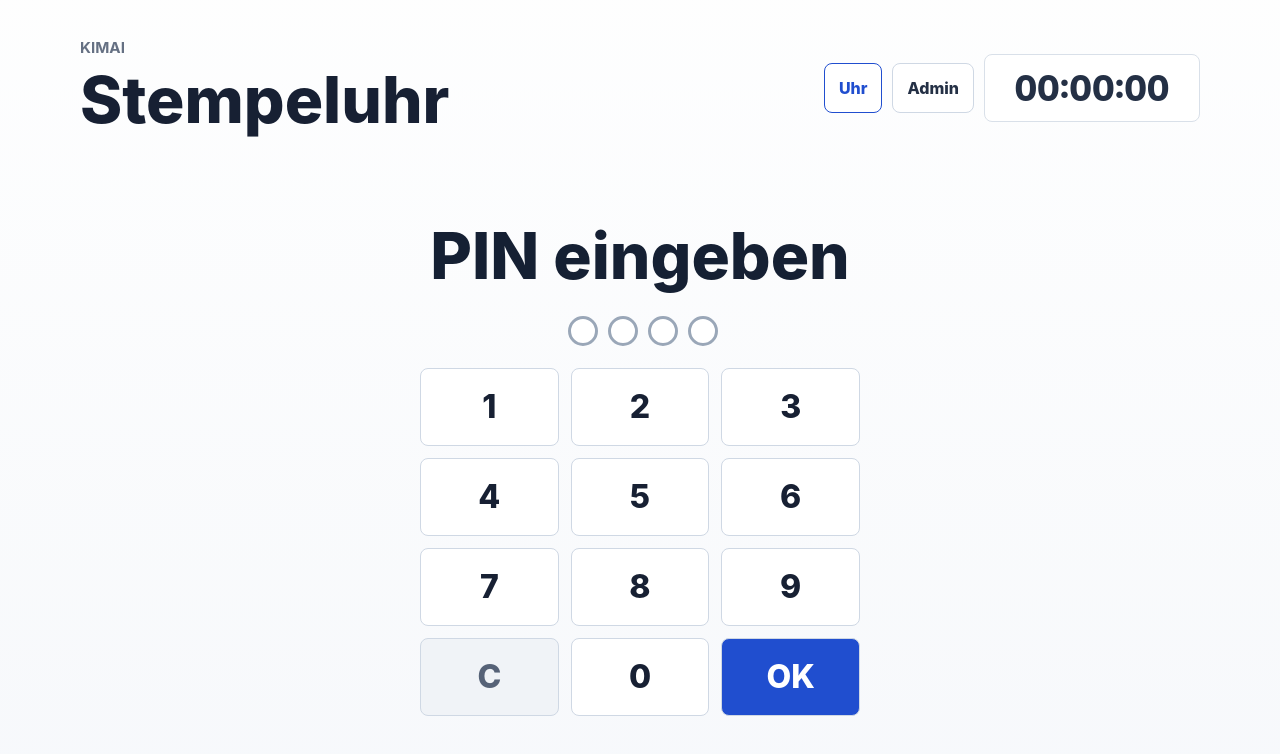
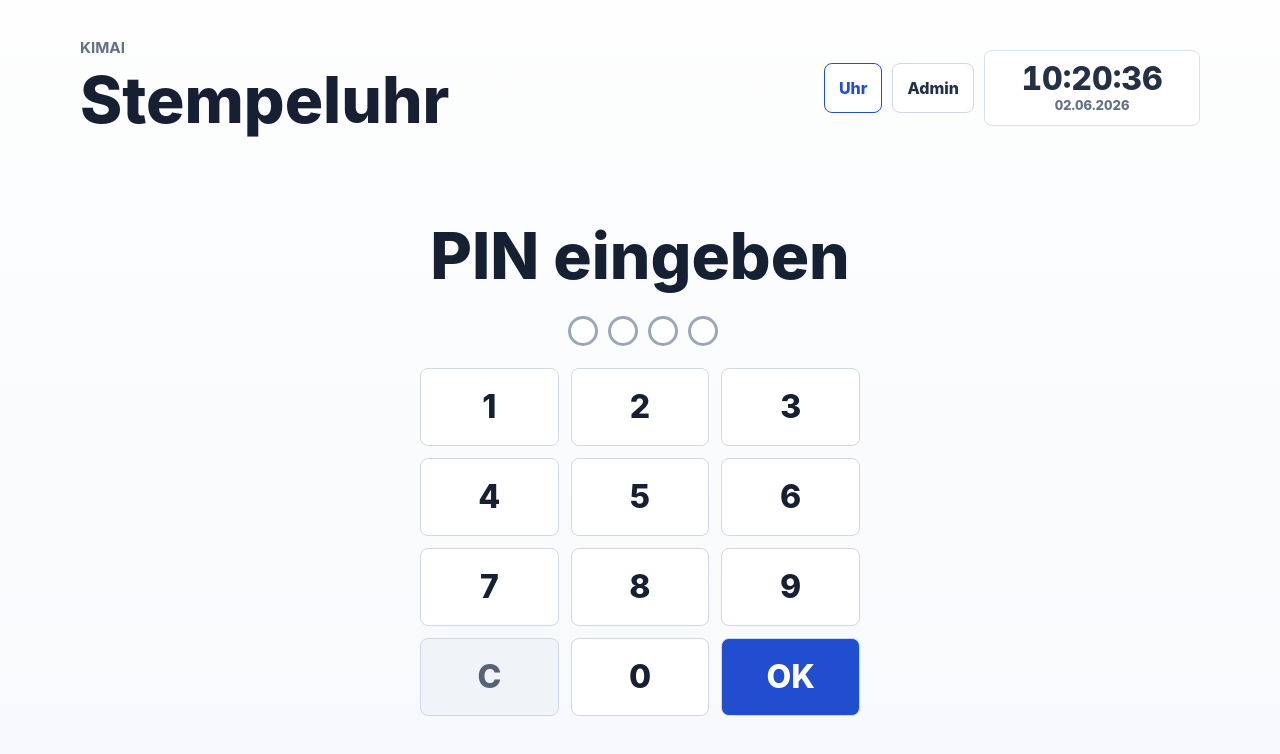
Before and after one commit to TomaT3/Stempeluhr, an Angular app in the folder stempeluhr-client/: page /clock in a window 1280 px wide. Shown: the top 754 px of the page. Built offline with nearby package versions, Linux system fonts and the light colour scheme.

Commit message:
feat: enhance clock display and add elapsed time calculation with tests

```diff
--- a/stempeluhr-client/src/app/app.html
+++ b/stempeluhr-client/src/app/app.html
@@ -7,7 +7,10 @@
     <nav class="top-actions" aria-label="Hauptnavigation">
       <a class="mode-button" routerLink="/clock" routerLinkActive="active">Uhr</a>
       <a class="mode-button" routerLink="/admin" routerLinkActive="active">Admin</a>
-      <div class="clock">{{ clockState.elapsed() | duration }}</div>
+      <div class="clock" aria-label="Aktuelle Uhrzeit und Datum">
+        <span class="clock-time">{{ clockState.now() | date: 'HH:mm:ss' }}</span>
+        <span class="clock-date">{{ clockState.now() | date: 'dd.MM.yyyy' }}</span>
+      </div>
     </nav>
   </section>
 
--- a/stempeluhr-client/src/app/app.scss
+++ b/stempeluhr-client/src/app/app.scss
@@ -68,16 +68,30 @@ h1 {
 }
 
 .clock {
+  display: grid;
   min-width: 178px;
-  padding: 12px 18px;
+  min-height: 58px;
+  align-content: center;
+  gap: 2px;
+  padding: 8px 18px;
   border: 1px solid #d9e0e9;
   border-radius: 8px;
   background: #ffffff;
   color: #243045;
-  font-size: clamp(1.45rem, 3vw, 2.2rem);
   font-variant-numeric: tabular-nums;
+  text-align: center;
+}
+
+.clock-time {
+  font-size: clamp(1.35rem, 3vw, 2rem);
+  font-weight: 850;
+  line-height: 1;
+}
+
+.clock-date {
+  color: #657083;
+  font-size: 0.82rem;
   font-weight: 800;
-  text-align: center;
 }
 
 @media (max-width: 640px) {
--- a/stempeluhr-client/src/app/app.ts
+++ b/stempeluhr-client/src/app/app.ts
@@ -1,12 +1,12 @@
+import { DatePipe } from '@angular/common';
 import { Component, inject } from '@angular/core';
 import { RouterLink, RouterLinkActive, RouterOutlet } from '@angular/router';
 
 import { ClockState } from './core/services/clock-state';
-import { DurationPipe } from './shared/pipes/duration-pipe';
 
 @Component({
   selector: 'app-root',
-  imports: [DurationPipe, RouterLink, RouterLinkActive, RouterOutlet],
+  imports: [DatePipe, RouterLink, RouterLinkActive, RouterOutlet],
   templateUrl: './app.html',
   styleUrl: './app.scss',
 })
--- a/stempeluhr-client/src/app/core/services/clock-state.ts
+++ b/stempeluhr-client/src/app/core/services/clock-state.ts
@@ -10,11 +10,17 @@ export class ClockState {
   private loadedAt = Date.now();
 
   readonly status = signal<ClockStatus | null>(null);
+  readonly now = computed(() => new Date(this.tick()));
 
   readonly elapsed = computed(() => {
     const status = this.status();
     if (!status?.isRunning) {
       return status?.durationSeconds ?? 0;
+    }
+
+    const startedAt = this.parseStartedAt(status.startedAt);
+    if (startedAt !== null) {
+      return Math.max(0, Math.floor((this.tick() - startedAt) / 1000));
     }
 
     return Math.max(0, status.durationSeconds + Math.floor((this.tick() - this.loadedAt) / 1000));
@@ -32,4 +38,13 @@ export class ClockState {
   clear(): void {
     this.status.set(null);
   }
+
+  private parseStartedAt(value: string | null): number | null {
+    if (!value) {
+      return null;
+    }
+
+    const parsed = Date.parse(value);
+    return Number.isNaN(parsed) ? null : parsed;
+  }
 }
--- a/stempeluhr-client/src/app/features/clock/clock-page/clock-page.html
+++ b/stempeluhr-client/src/app/features/clock/clock-page/clock-page.html
@@ -47,6 +47,24 @@
         [text]="clockState.status()?.stateText ?? ''"
         [running]="clockState.status()?.isRunning ?? false" />
 
+      <dl class="time-info" aria-label="Zeitinformationen">
+        @if (clockState.status()?.isRunning) {
+          <div>
+            <dt>Eingestempelt seit</dt>
+            <dd>{{ clockState.status()?.startedAt | date: 'HH:mm' }}</dd>
+          </div>
+          <div>
+            <dt>Dauer</dt>
+            <dd>{{ clockState.elapsed() | duration }}</dd>
+          </div>
+        } @else {
+          <div>
+            <dt>Status</dt>
+            <dd>Nicht eingestempelt</dd>
+          </div>
+        }
+      </dl>
+
       @if (clockState.status()?.isRunning) {
         <button class="stamp-button stop" type="button" (click)="stop()" [disabled]="isBusy()">
           <span class="stamp-icon square"></span>
--- a/stempeluhr-client/src/app/features/clock/clock-page/clock-page.scss
+++ b/stempeluhr-client/src/app/features/clock/clock-page/clock-page.scss
@@ -114,6 +114,42 @@ h2 {
   text-align: center;
 }
 
+.time-info {
+  display: grid;
+  grid-template-columns: repeat(2, minmax(150px, 1fr));
+  gap: 12px;
+  width: min(680px, 100%);
+  margin: 0;
+}
+
+.time-info div {
+  display: grid;
+  gap: 6px;
+  min-height: 82px;
+  align-content: center;
+  padding: 14px 18px;
+  border: 1px solid #d9e0e9;
+  border-radius: 8px;
+  background: #ffffff;
+  text-align: center;
+}
+
+.time-info dt {
+  color: #657083;
+  font-size: 0.88rem;
+  font-weight: 800;
+  text-transform: uppercase;
+}
+
+.time-info dd {
+  margin: 0;
+  color: #172033;
+  font-size: clamp(1.35rem, 4vw, 2.2rem);
+  font-variant-numeric: tabular-nums;
+  font-weight: 900;
+  line-height: 1;
+}
+
 .stamp-button {
   display: inline-grid;
   grid-template-columns: auto 1fr;
@@ -187,4 +223,8 @@ h2 {
     width: 50px;
     height: 50px;
   }
+
+  .time-info {
+    grid-template-columns: 1fr;
+  }
 }
--- a/stempeluhr-client/src/app/features/clock/clock-page/clock-page.ts
+++ b/stempeluhr-client/src/app/features/clock/clock-page/clock-page.ts
@@ -1,3 +1,4 @@
+import { DatePipe } from '@angular/common';
 import { Component, inject, signal } from '@angular/core';
 
 import { Employee } from '../../../core/models/kiosk.models';
@@ -6,10 +7,11 @@ import { ClockState } from '../../../core/services/clock-state';
 import { KioskApi } from '../../../core/services/kiosk-api';
 import { Avatar } from '../../../shared/components/avatar/avatar';
 import { StatusBadge } from '../../../shared/components/status-badge/status-badge';
+import { DurationPipe } from '../../../shared/pipes/duration-pipe';
 
 @Component({
   selector: 'app-clock-page',
-  imports: [Avatar, StatusBadge],
+  imports: [Avatar, DatePipe, DurationPipe, StatusBadge],
   templateUrl: './clock-page.html',
   styleUrl: './clock-page.scss',
 })
```
Also changed, not shown: 1 other file (tests, documents, lock files or other folders).
